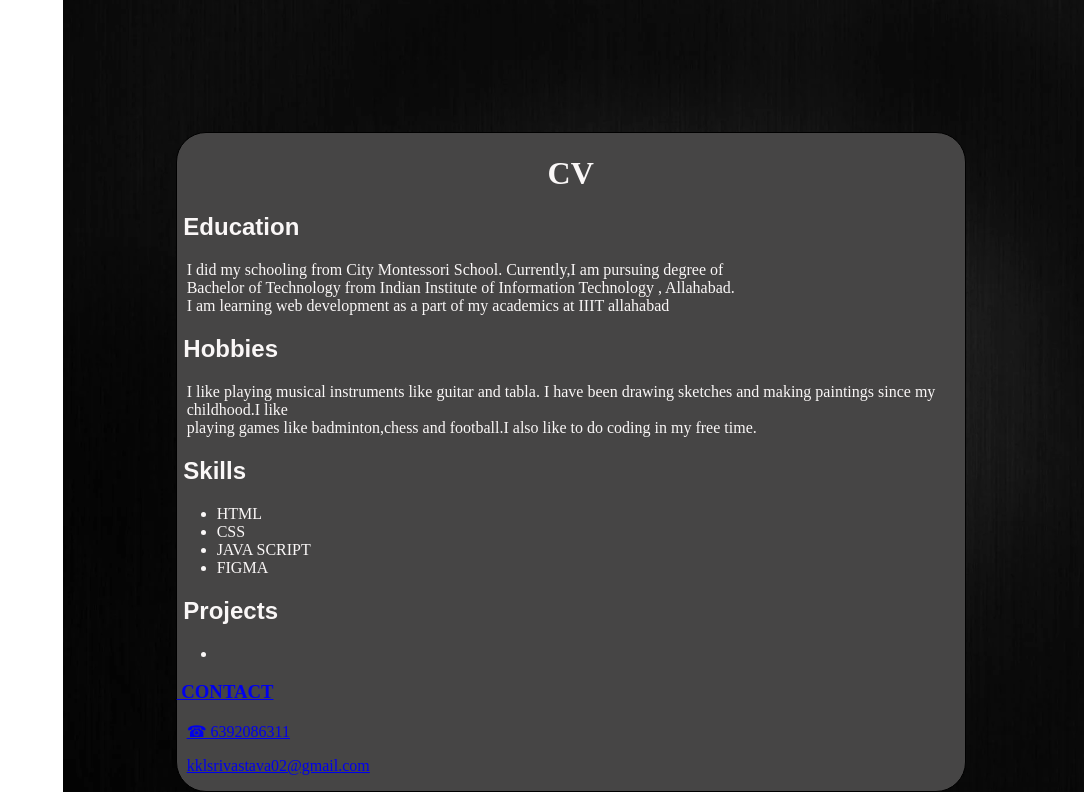
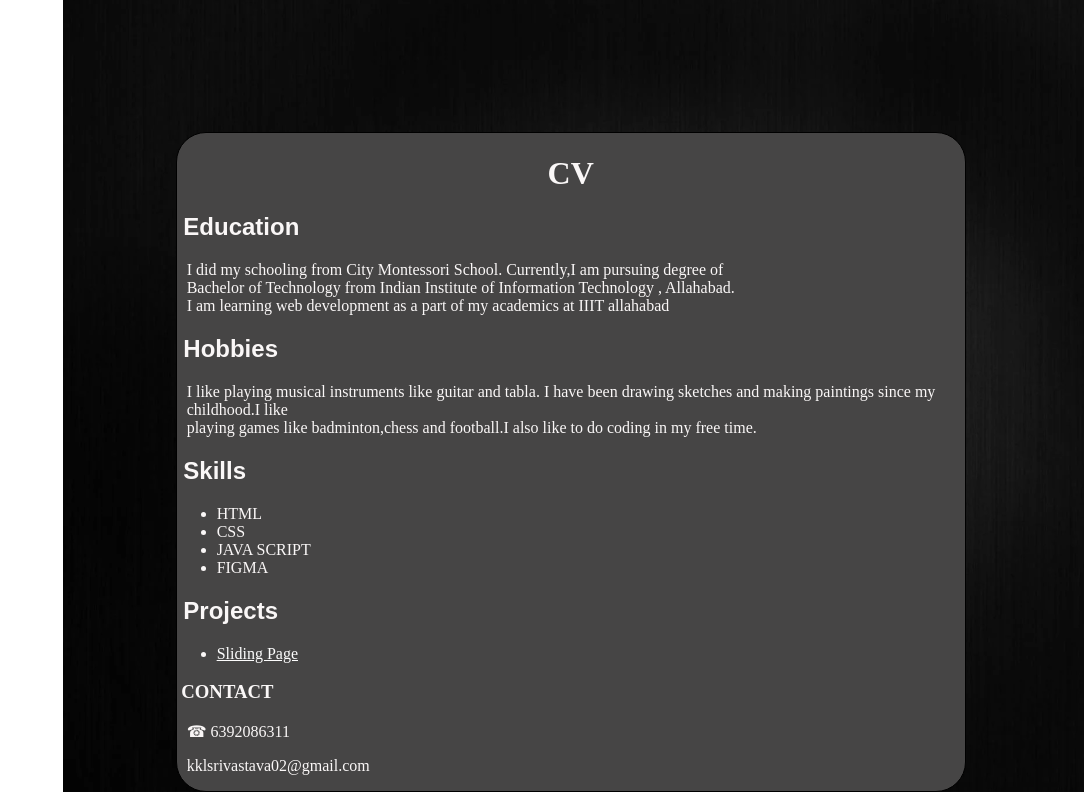
Before and after one commit to akhilsrivastava-01/MY-PORTFOLIO, a plain HTML site: page index.html in a window 1280 px wide. Shown: the part 1903-2703 px from the top of the page, without its empty margins (196-1280 px from the left). Drawn offline with Linux system fonts and the light colour scheme.

Commit message:
Add files via upload

```diff
--- a/index.html
+++ b/index.html
@@ -209,6 +209,7 @@
       <li><a href="#abtme">About me</a></li>
       <li><a href="#cv">Curriculum Vitae</a></li>
       <li><a href="#contact">Contact</a></li>
+      <li><a href="project">Projects</a></li>
     </ul>
     <div class="body">
       <div class="myimage">
@@ -340,7 +341,7 @@
 
         <h2 style="font-family: Arial, Helvetica, sans-serif">&nbsp;Projects</h2>
         <ul>
-          <li><a href="sliding_page.html"></li>
+          <li ><a href="sliding_page.html" style="color: #fdfdfd;">Sliding Page</a></li>
         </ul>
 
 
```
